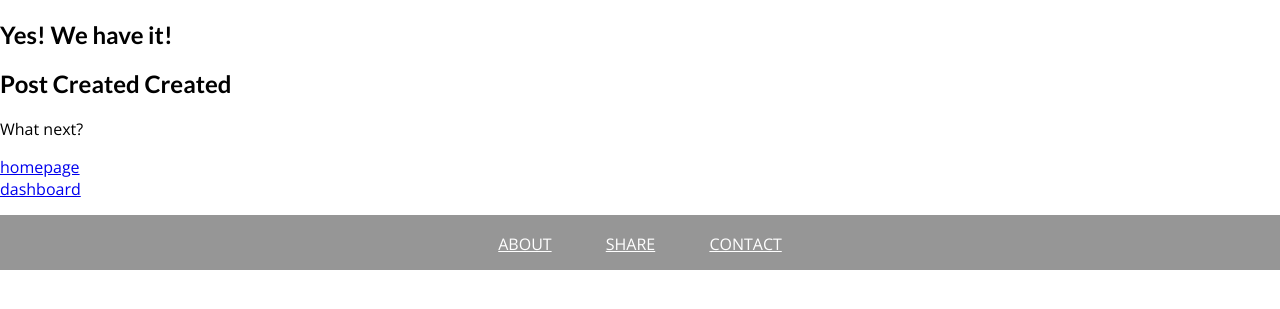
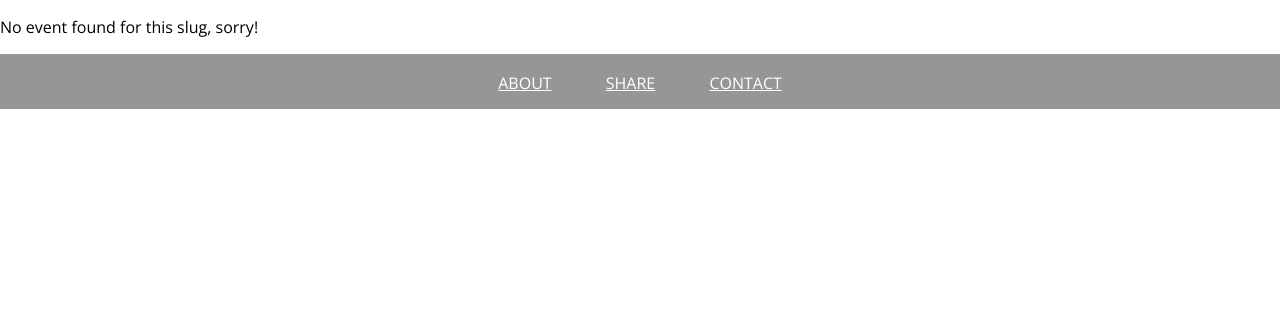
Before and after one commit to annnevvv/F1_end_project, a Django app: template F1/blog/templates/blog/post-create-confirmation.html in a window 1280 px wide. Shown: the part 218-527 px from the top of the page. Run offline with Django 4.2, Linux system fonts and the light colour scheme; the template is opened without the code that fills it: values that come from a table or form of the project are taken from there, others are empty; tables that the repository leaves empty hold one stand-in row (values such as "Sample post"); parts of the project's set-up code (start-up, migrations or seed data) failed here and were passed over.

```diff
--- a/F1/blog/templates/blog/post-create-confirmation.html
+++ b/F1/blog/templates/blog/post-create-confirmation.html
@@ -1,29 +1,48 @@
-{% extends "base.html" %}
+{% extends 'base.html' %}
+
 {% load static %}
 
-{% block title %}Account Created{% endblock %}
-
+{% block title %}
+{{ event.title }}
+{% endblock %}
 {% block css_files %}
-<link rel="stylesheet" href="{% static 'members.css' %}" />
+<link rel="stylesheet" href="{% static 'events/event-details.css' %}" />
 {% endblock %}
 
+
 {% block content %}
+{% if event_found %}
+<h1 id="main-header">{{ event.title }}</h1>
+<article>
+    <img id="main-image" src="{{ event.image.url }}" alt="{{ event.title }}">
+    <section id="location">
+        <h2>Event Location</h2>
+        <address>This races takes place in <span>{{ event.circuit.name }}</span>({{ event.circuit.location }})</address>
+    </section>
+    <section id="details">
+        <h2>About Race</h2>
+        <p>{{ event.description }}</p>
+        <footer>
+            <p>Need more details? Please <a href="mailto:{{ event.organizer_email }}">contact the organizer</a> (but don't spam us)</p>
+        </footer>
+    </section>
 
-<article class="container">
-<h2>Yes! We have it!<h2>
-<h1>Post Created Created</h1>
-<p>What next?<p>
-    <section>
-        <div class="welcome-container">
-            <a href="{% url 'homepage' %}" class="signup-link">homepage</a>
-        </div>
-        <div class="welcome-container">
-            <a href="{% url 'member_dashboard' %}" class="signup-link">dashboard</a>
-        </div>
+    <section id="registration">
+        <h2>Join us!</h2>
+        <form action="{% url 'event-detail' event.slug %}" method="POST">
+            {% csrf_token %}
+            <ul>
+            {{ form.as_ul }}
+            </ul>
+            <div id="registration-actions">
+                <button>Register</button>
+            </div>
+        </form>
     </section>
 </article>
 
+{% else %}
+<p>No event found for this slug, sorry!</p>
+{% endif %}
 
 {% endblock %}
-
-{% block footer %} {% endblock %}
```
